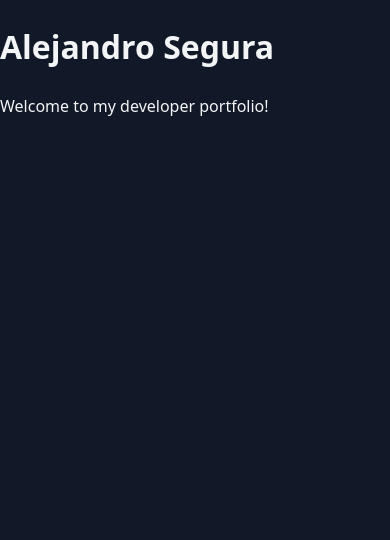
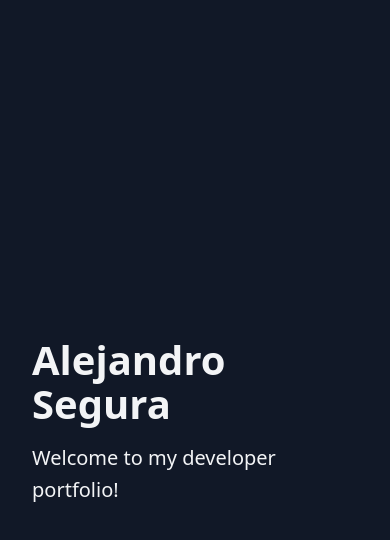
Before and after one commit to eloso85/myPortfolio, a Next.js app: page / in a window 390 px wide. Shown: the top 540 px of the page. Built offline with nearby package versions, Linux system fonts and the light colour scheme.

Commit message:
Style homepage with a responsive CSS Module

```diff
--- a/src/app/page.js
+++ b/src/app/page.js
@@ -1,8 +1,12 @@
+import styles from './page.module.css';
 export default function HomePage() {
     return (
-        <main>
-            <h1>Alejandro Segura</h1>
-            <p>Welcome to my developer portfolio!</p>
+        <main className={styles.hero}>
+            <div className={styles.content}>
+            <h1 className={styles.title}>Alejandro Segura</h1>
+            <p className={styles.description}>Welcome to my developer portfolio!</p>
+            </div>
+
         </main>
     )
 }
--- /dev/null
+++ b/src/app/page.module.css
@@ -0,0 +1,22 @@
+.hero {
+  min-height: 100svh;
+  display: grid;
+  place-items: center;
+  padding: 2rem;
+}
+
+.content {
+  width: 100%;
+  max-width: 48rem;
+}
+
+.title {
+  margin: 0 0 1rem;
+  font-size: clamp(2.5rem, 7vw, 5rem);
+  line-height: 1.1;
+}
+
+.description {
+  margin: 0;
+  font-size: 1.25rem;
+}
```
